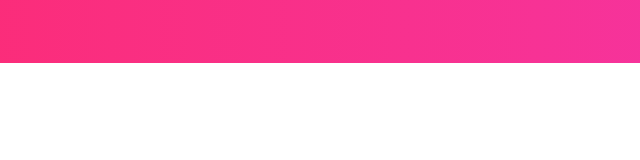
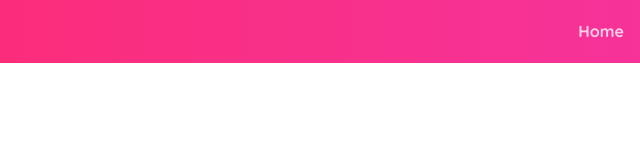
Before and after one commit to edmiyatake/tailwind-music-site, a website: page src/index.html in a window 1280 px wide. Shown: the full height of the page, 640-1280 px from the left. Drawn offline with Linux system fonts and the light colour scheme.

Commit message:
created first button on navbar

```diff
--- a/src/index.html
+++ b/src/index.html
@@ -10,13 +10,16 @@
     <body>
         <main>
             <header class="text-zinc-200">
-                <nav class="sticky flextop-0 bg-gradient-to-r from-rose-500 to-pink-500 ">
+                <nav class="sticky flex top-0 bg-gradient-to-r from-rose-500 to-pink-500 ">
                     <div class="flex items-center p-2 gap-2">
                         <img src="./assets/images/logo-inverted.png" width="50" alt="white headphone logo">
                         <div class="font-bold text-2xl">
                             tw:<span class="text-sky-900">mf</span>
                         </div>
                     </div>
+                    <div class="flex flex-1 items-center justify-end">
+                        <div class="relative flex h-full items-center p-4 cursor-pointer font-bold text-pink-200 hover:text-zinc-200 hover:bg-white/10 transition-colors ease-in-out">Home</div>
+                    </div>
                 </nav>
             </header>
         </main>
```
Also changed, not shown: dist/output.css.
